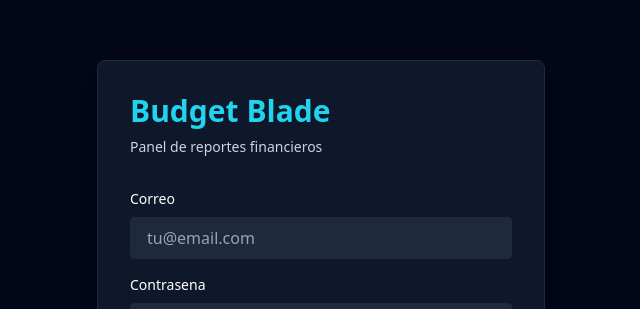
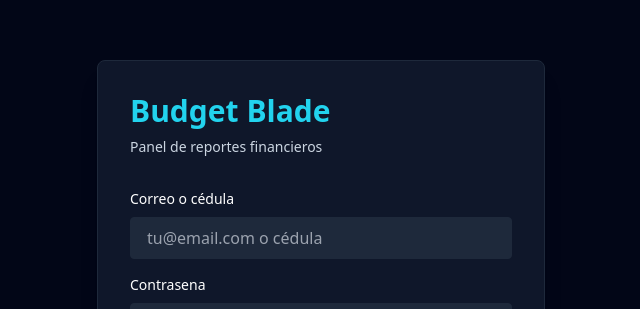
Before and after one commit to acristhian1411/BudgetBladeReports, a SvelteKit app in the folder frontend/: page /login in a window 1280 px wide. Shown: the part 125-434 px from the top of the page, without its empty margins (319-959 px from the left). Built offline with nearby package versions, Linux system fonts and the light colour scheme; no server answers.

Commit message:
fix(auth): accept email or cédula at login
Trim the identifier before the password grant and use a text input, since
most accounts on the auth server are stored with a document number in the
email column and the browser rejected them as invalid emails.

```diff
--- a/frontend/src/routes/login/+page.svelte
+++ b/frontend/src/routes/login/+page.svelte
@@ -55,15 +55,16 @@
       <form on:submit|preventDefault={handleLogin} class="space-y-4">
         <div>
           <label class="block text-sm font-medium text-white mb-2" for="email">
-            Correo
+            Correo o cédula
           </label>
           <input
-            type="email"
+            type="text"
             id="email"
             bind:value={email}
             disabled={loading}
             class="input-field"
-            placeholder="tu@email.com"
+            placeholder="tu@email.com o cédula"
+            autocomplete="username"
             required
           />
         </div>
```
Also changed, not shown: 1 other file (tests, documents, lock files or other folders).
